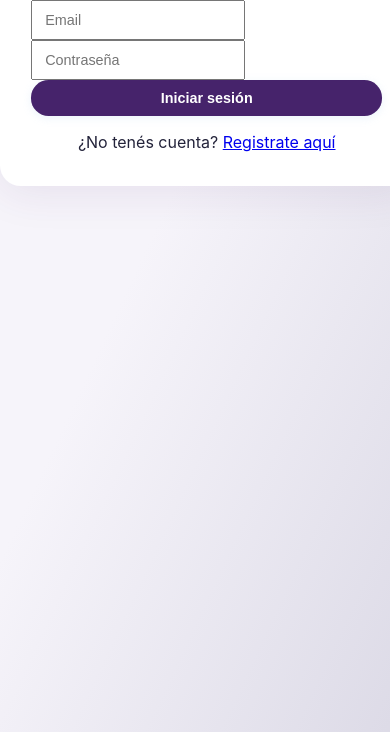
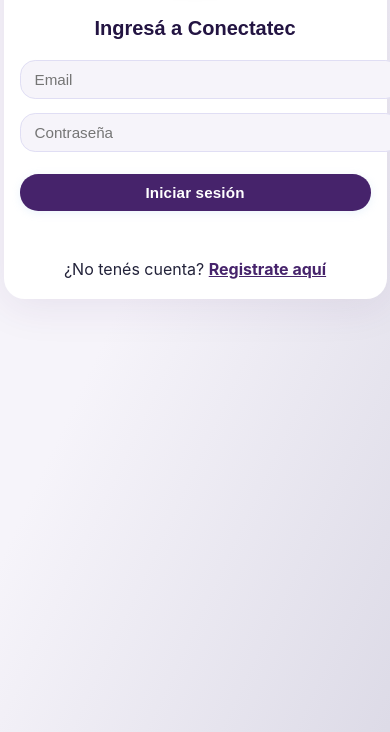
Before and after one commit to Santino-Argensys/Conectatec, a plain HTML site: page frontend/acceso.html in a window 390 px wide. Shown: the part 182-914 px from the top of the page. Drawn offline with Linux system fonts and the light colour scheme.

Commit message:
Update style.css

```diff
--- a/frontend/style.css
+++ b/frontend/style.css
@@ -520,16 +520,136 @@
     }
 
     /* Acceso */
+    /* Contenedor general de la página de acceso (ya lo tenías así) */
+.acceso-bg {
+  background: linear-gradient(115deg, #f6f4fa 40%, #46236b22 100%);
+  min-height: 100vh;
+  margin: 0;
+}
+
+.acceso-container {
+  max-width: 360px;
+  width: 90%;
+  margin: 70px auto 0 auto;
+  background: #fff;
+  padding: 38px 34px 26px 34px;
+  border-radius: 1.3rem;
+  box-shadow: 0 6px 44px #46236b18;
+  display: flex;
+  flex-direction: column;
+  align-items: center;
+}
+
+.acceso-logo {
+  height: 56px;
+  width: auto;
+  margin-bottom: 16px;
+  border-radius: 18px;
+  box-shadow: 0 2px 18px #46236b1c;
+  background: #46236b;
+  padding: 10px;
+}
+
+.acceso-titulo {
+  margin-bottom: 20px;
+  font-family: 'Montserrat', Arial, sans-serif;
+  font-weight: 800;
+  font-size: 1.45em;
+  color: #231442;
+  text-align: center;
+}
+
+/* ================================
+   Aquí está la parte CLAVE: apilar
+   inputs y botón en vertical
+   ================================ */
+.acceso-form {
+  display: flex;
+  flex-direction: column;  /* Fuerza apilamiento vertical */
+  gap: 14px;               /* Espacio entre cada input y botón */
+  width: 100%;             /* Que ocupe todo el ancho del contenedor */
+  margin-bottom: 4px;
+}
+
+.acceso-form input {
+  display: block;         /* Forzar que sea bloque */
+  width: 100%;            /* Ocupar el 100% del contenedor */
+  padding: 12px 14px;
+  border: 1.5px solid #e0def4;
+  border-radius: 1em;
+  font-size: 1.07em;
+  background: #f6f4fa;
+  transition: border-color .2s;
+}
+
+.acceso-form input:focus {
+  border-color: var(--primary);
+  outline: none;
+}
+
+.acceso-btn {
+  /* Hacemos que el botón también sea bloque y ancho completo */
+  display: block;
+  width: 100%;
+  margin-top: 8px;
+  font-size: 1.1em;
+  font-weight: 700;
+  letter-spacing: 0.01em;
+  background: var(--primary);
+  color: #fff;
+  border: none;
+  padding: 14px 0;         /* Padding vertical suficiente */
+  border-radius: 1.2em;
+  cursor: pointer;
+  text-align: center;
+  transition: background .17s;
+}
+
+.acceso-btn:hover {
+  background: var(--primary-light);
+}
+
+.acceso-link {
+  margin: 18px 0 0 0;
+  text-align: center;
+  font-size: 1em;
+}
+
+.acceso-link a {
+  color: var(--primary);
+  text-decoration: underline;
+  font-weight: 700;
+  cursor: pointer;
+}
+
+.acceso-msg {
+  margin-top: 6px;
+  min-height: 20px;
+  font-size: 0.99em;
+  text-align: center;
+}
+
+/* ============
+   RESPONSIVE
+   ============ */
+@media (max-width: 530px) {
   .acceso-container {
     padding: 18px 8vw;
+    min-width: 0;
     max-width: 99vw;
   }
+}
+
+@media (max-width: 480px) {
+  .acceso-container {
+    padding: 20px 16px 20px 16px;
+  }
   .acceso-titulo {
-        font-size: 1.2rem;
+    font-size: 1.25rem;
   }
   .acceso-form input,
   .acceso-form button {
-        font-size: 0.9rem;
-        padding: 10px 12px;
+    font-size: 0.95rem;
+    padding: 10px 14px;
   }
 }
```
Lines whose indentation alone changed are shown as unchanged.
